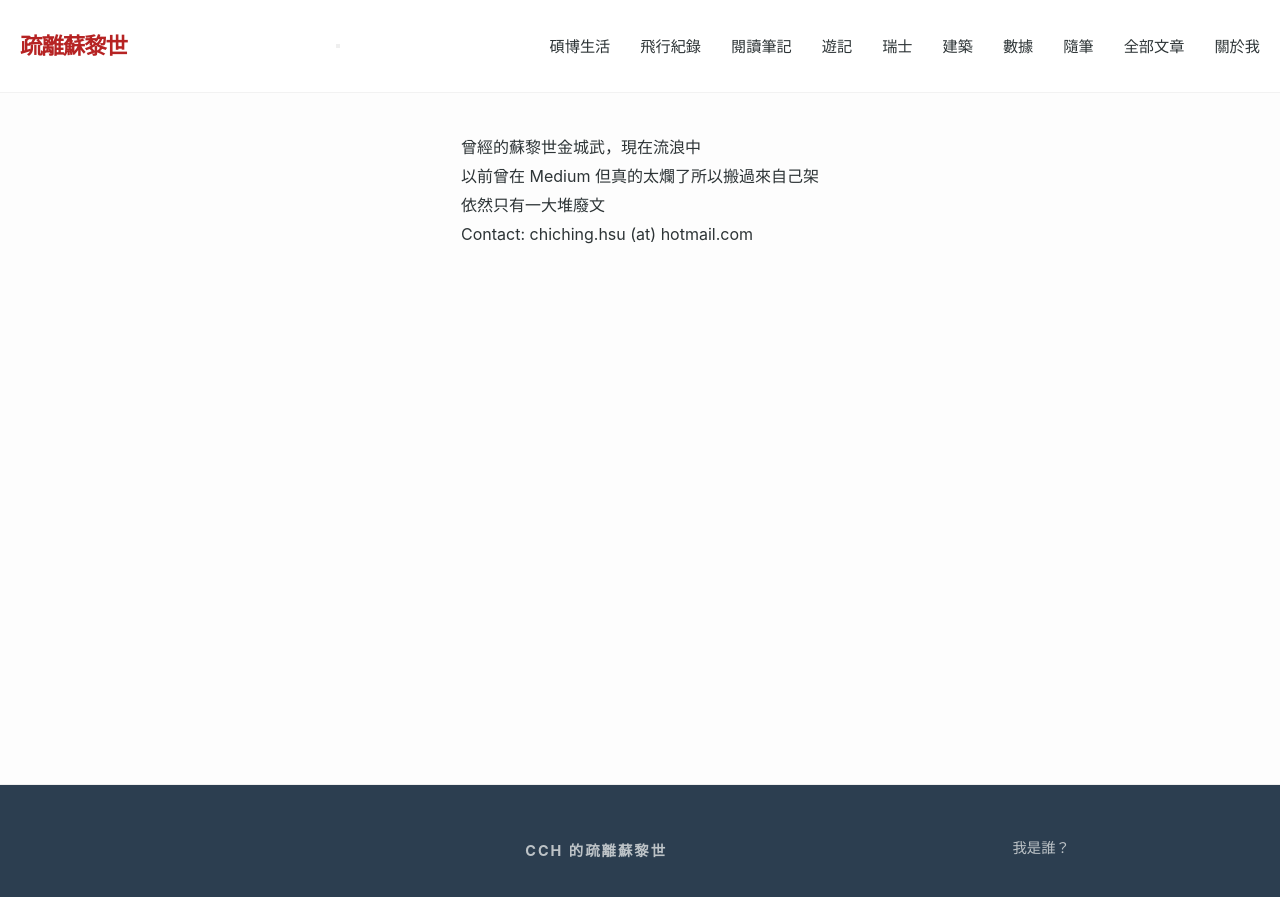
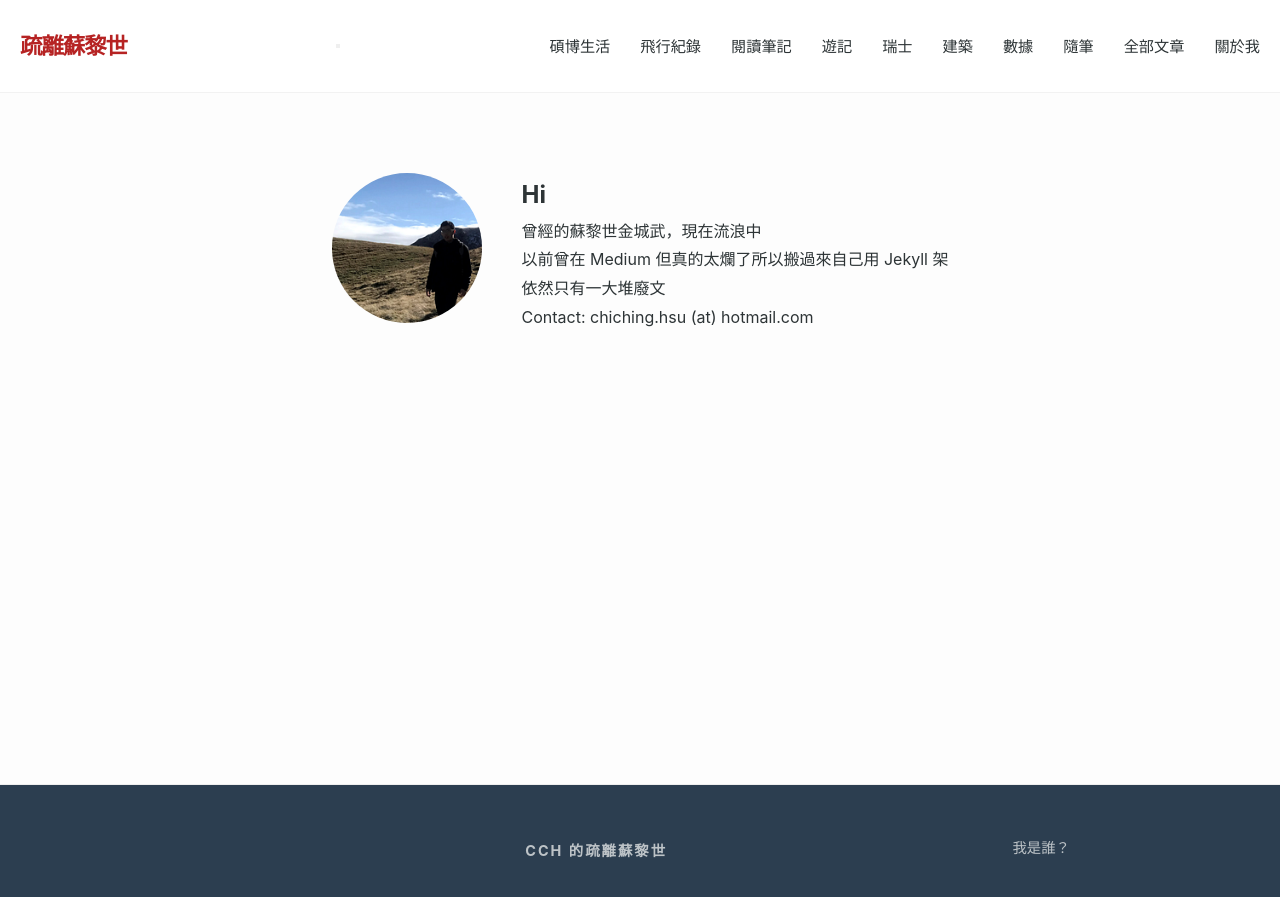
Before and after one commit to Chichinghsu/chichinghsu.github.io, a Jekyll site: the page built from about.md, in a window 1280 px wide. Shown: the top 897 px of the page. Built offline with Jekyll 4.4.1, drawn with Linux system fonts in a browser that asks for light colours.

Commit message:
about me update

```diff
--- a/_layouts/default.html
+++ b/_layouts/default.html
@@ -13,7 +13,7 @@
         {% if site.category_names[page.title] %}
           {{ site.category_names[page.title] }} |
         {% else %}
-          {{ page.title }}
+          {{ page.title }} |
         {% endif %}
         疏離蘇黎世
     </title>
--- a/about.md
+++ b/about.md
@@ -1,15 +1,19 @@
 ---
 layout: default
-title: About
+title: 我是誰
 permalink: /about/
 ---
 
-曾經的蘇黎世金城武，現在流浪中
+<div class="about-container">
+    <div class="about-image">
+        <img src="{{ '/assets/img/resize_profile.png' | relative_url }}" alt="CCH in Zurich">
+    </div>
 
-以前曾在 Medium 但真的太爛了所以搬過來自己架
-
-依然只有一大堆廢文
-
-Contact: chiching.hsu (at) hotmail.com
-
-<!-- 不知道要看哪篇的話： -->
+    <div class="about-text">
+        <h2>Hi</h2>
+        <p>曾經的蘇黎世金城武，現在流浪中</p>
+        <p>以前曾在 Medium 但真的太爛了所以搬過來自己用 Jekyll 架</p>
+        <p>依然只有一大堆廢文</p>
+        <p>Contact: chiching.hsu (at) hotmail.com</p>
+    </div>
+</div>
--- a/assets/css/style.scss
+++ b/assets/css/style.scss
@@ -329,6 +329,34 @@ img {
     transform: translateX(5px);
     color: var(--accent-gold);
 }
+
+.about-container {
+    display: flex;
+    flex-direction: column; /* Stack on mobile */
+    gap: 40px;
+    align-items: center;
+    margin-top: 40px;
+}
+
+.about-image img {
+    width: 150px; /* Adjust size as needed */
+    height: 150px;
+    object-fit: cover;
+    border-radius: 50%; /* Makes it a circle - very "About Me" style */
+}
+
+.about-text {
+    flex: 1;
+}
+
+/* Desktop Version */
+@media (min-width: 768px) {
+    .about-container {
+        flex-direction: row; /* Side-by-side on desktop */
+        align-items: flex-start;
+    }
+}
+
 /* Container & Width Fixes */
 .container {
     max-width: 900px; /* Overall site width */
--- a/index.html
+++ b/index.html
@@ -1,5 +1,6 @@
 ---
 layout: default
+title: 疏離蘇黎世 | CCHsu's Blog
 ---
 
 {% for post in paginator.posts %}
```
Also changed, not shown: assets/img/resize_profile.png (added).
